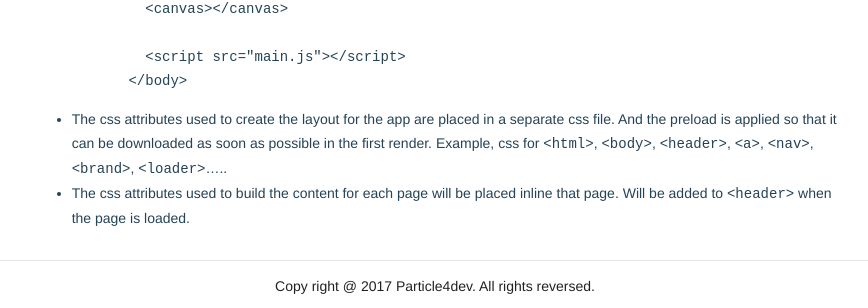
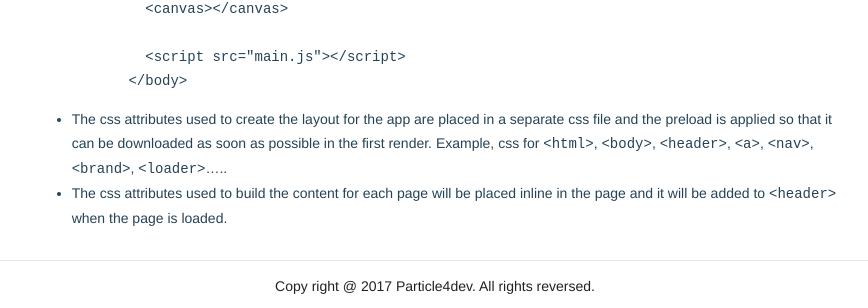
Before and after one commit to university-of-ant-solutions/development-standards.github.io, a Jekyll site: the page built from product-development-process/web-performance.md, in a window 1280 px wide. Shown: the part 4117-4425 px from the top of the page, without its empty margins (205-1073 px from the left). Built offline with Jekyll 4.4.1, drawn with Linux system fonts in a browser that asks for light colours.

Commit message:
Update web-performance.md

````diff
--- a/product-development-process/web-performance.md
+++ b/product-development-process/web-performance.md
@@ -101,5 +101,5 @@ Final, The general sequence of steps to optimize the critical rendering path is:
           <script src="main.js"></script>
         </body>
         ```
-  - The css attributes used to create the layout for the app are placed in a separate css file. And the preload is applied so that it can be downloaded as soon as possible in the first render. Example, css for `<html>`, `<body>`, `<header>`, `<a>`, `<nav>`, `<brand>`, `<loader>`.....
-  - The css attributes used to build the content for each page will be placed inline that page. Will be added to `<header>` when the page is loaded.
+  - The css attributes used to create the layout for the app are placed in a separate css file and the preload is applied so that it can be downloaded as soon as possible in the first render. Example, css for `<html>`, `<body>`, `<header>`, `<a>`, `<nav>`, `<brand>`, `<loader>`.....
+  - The css attributes used to build the content for each page will be placed inline in the page and it will be added to `<header>` when the page is loaded.
````
